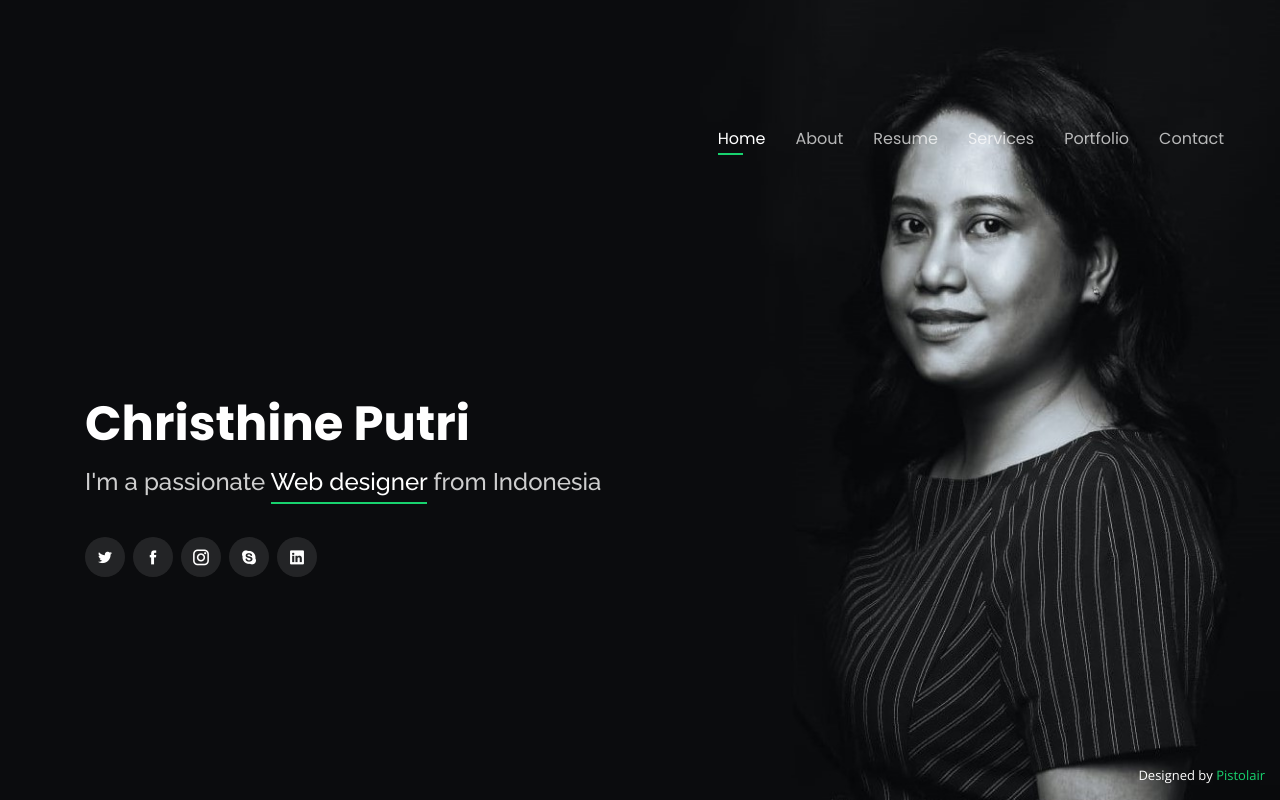
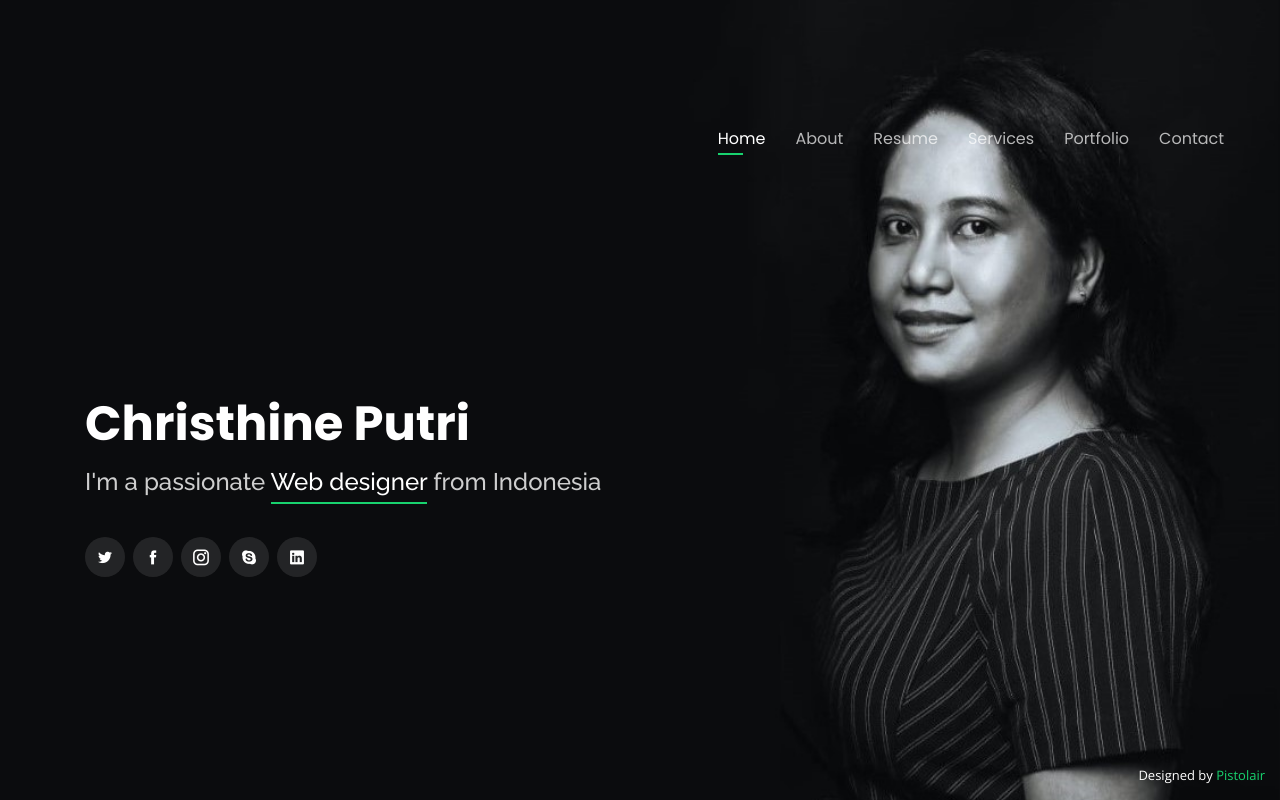
Before and after one commit to gogo43/yuris, a PHP site: page / in a window 1280 px wide. Run offline with PHP 8.4, Linux system fonts and the light colour scheme.

Commit message:
Update style.css

```diff
--- a/assets/css/style.css
+++ b/assets/css/style.css
@@ -19,7 +19,7 @@ body {
 body::before {
   content: "";
   position: fixed;
-  background: #040404 url("../img/bg2.jpg") top right no-repeat;
+  background: #040404 url("../img/bg3.jpg") top right no-repeat;
   background-size: cover;
   left: 0;
   right: 0;
```
